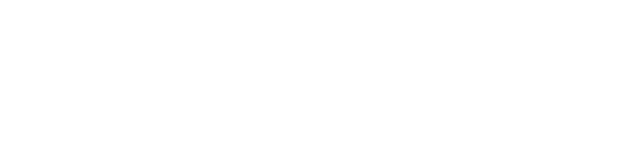
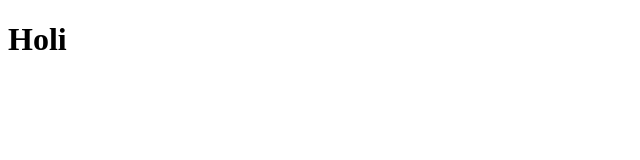
Before and after one commit to JonatanHerrera/git-hello-world, a plain HTML site: page index.html in a window 1280 px wide. Shown: the whole page, without its empty margins (0-640 px from the left). Drawn offline with Linux system fonts and the light colour scheme.

Commit message:
Segundo commit

```diff
--- a/index.html
+++ b/index.html
@@ -7,6 +7,8 @@
     <title>Aprendienso</title>
 </head>
 <body>
+    <h1>Holi
 
+    </h1>
 </body>
 </html>
```
